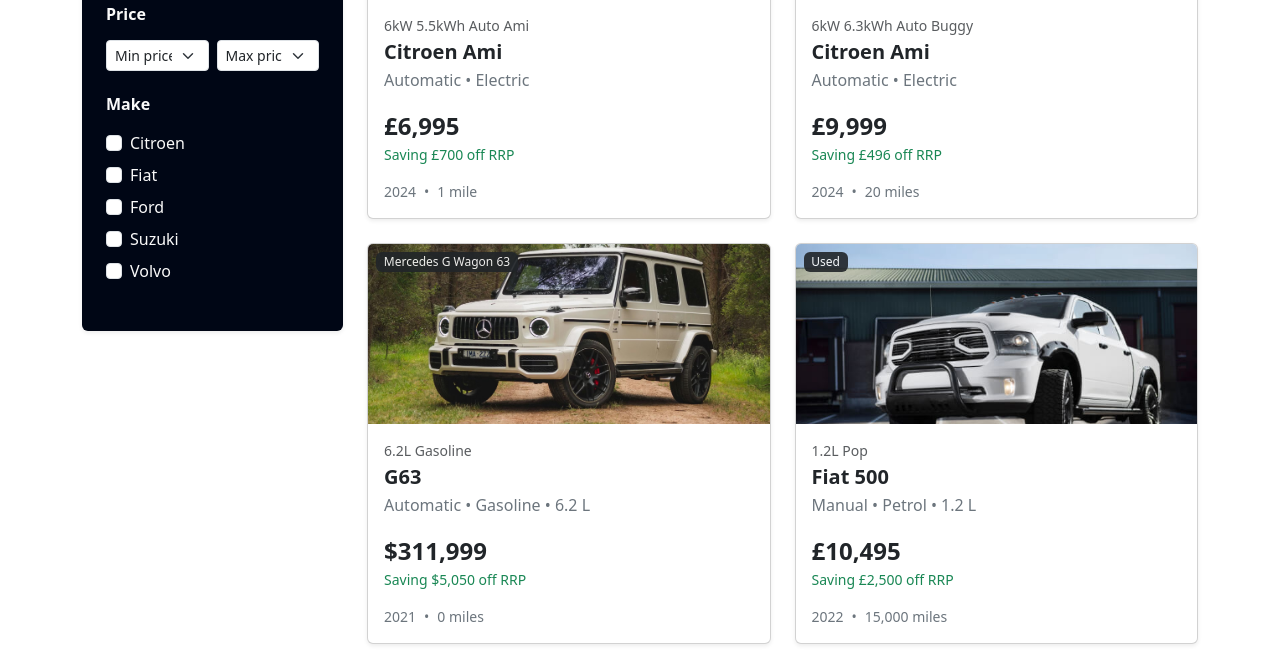
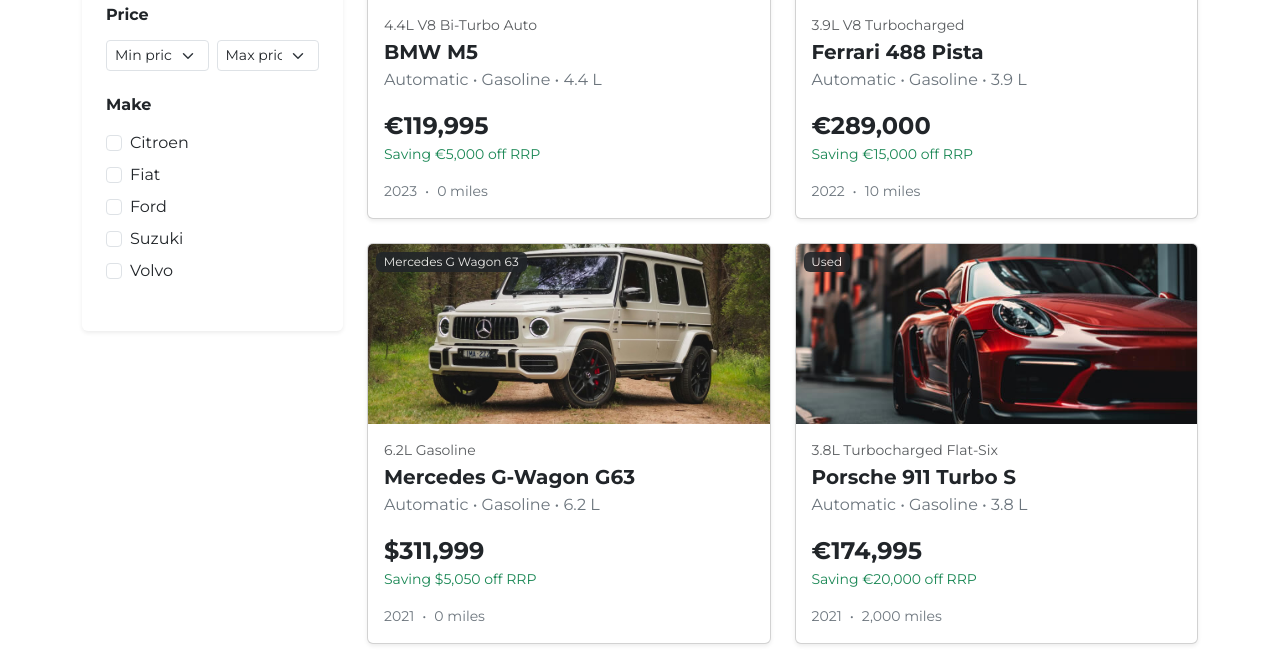
Before and after one commit to drenxhyliqi/WEB24_GR16, a PHP site: page /cars.php in a window 1280 px wide. Shown: the part 404-1070 px from the top of the page. Run offline with PHP 8.4, Linux system fonts and the light colour scheme.

Commit message:
Frtonend Fixes on Cars Page

```diff
--- a/assets/cars.css
+++ b/assets/cars.css
@@ -1,4 +1,16 @@
-/* Custom CSS to supplement Bootstrap */
+/* ============= BASE STYLES ============= */
+@import url('https://fonts.googleapis.com/css2?family=Montserrat:ital,wght@0,100..900;1,100..900&display=swap');
+
+* {
+    margin: 0;
+    padding: 0;
+    box-sizing: border-box;
+    font-family: "Montserrat", serif;
+}
+
+.container-fluid {
+    padding: 0 5%;
+}
 
 /* ============= NAVBAR ============= */
 .navbar {
@@ -7,6 +19,7 @@
     top: 0;
     width: 100%;
     z-index: 1;
+    padding: 0.5rem 0;
 }
 
 .navbar-nav .nav-link {
@@ -17,17 +30,15 @@
     color: #011750ad;
 }
 
+.navbar-nav .nav-link.active {
+    color: #011750 !important;
+}
+
 ul li a {
     padding: 0 3rem 0 0 !important;
     text-transform: uppercase;
     font-size: 24px;
     font-weight: 600 !important;
-}
-
-.bi-person-fill {
-    cursor: pointer;
-    font-size: 1.8rem;
-    color: #f8f7fd !important;
 }
 
 .navbar-toggler {
@@ -39,7 +50,6 @@
     color: #035dad;
 }
 
-
 /* Logo styling */
 .logo-icon {
     height: 32px;
@@ -48,18 +58,12 @@
 }
 
 /* Card hover effect */
-.hover-shadow:hover {
-  box-shadow: 0 .5rem 1rem rgba(0,0,0,.15)!important;
+.hover-shadow {
     transition: box-shadow 0.3s ease;
 }
 
-/* Custom colors for filter badge */
-.bg-teal-light {
-  background-color: rgba(20, 184, 166, 0.1);
-}
-
-.text-teal {
-  color: rgb(20, 184, 166);
+.hover-shadow:hover {
+    box-shadow: 0 .5rem 1rem rgba(0,0,0,.15)!important;
 }
 
 /* Filter sidebar styling */
@@ -68,31 +72,21 @@
     top: 80px;
     max-height: calc(100vh - 100px);
     overflow-y: auto;
-  background-color: #000615 !important;
-  color: #f9f9f9 !important;
 }
 
-/* General spacing and responsiveness improvements */
+
 @media (max-width: 768px) {
     h1 {
         font-size: 1.75rem;
     }
-
-  .filter-badge {
-    padding: 0.5rem !important;
 }
 
-  .filter-badge i {
-    font-size: 0.875rem;
-  }
-}
 
-/* Styling for card image containers */
 .card .position-relative {
     overflow: hidden;
 }
 
-/* Better styling for the condition badge */
+
 .position-absolute.badge {
     font-weight: normal;
     opacity: 0.9;
@@ -102,7 +96,7 @@
 .footer-info {
     background-color: #000615;
     color: rgba(255, 255, 255, 0.855);
-    border: 1px solid #000615;
+    padding: 0 5%;
 }
 
 .footer-lists p {
--- a/cars.php
+++ b/cars.php
@@ -7,13 +7,11 @@
     <title>Car Marketplace - Find Your Perfect Car</title>
     <link rel="icon" href="assets/img/webicon.png" type="image/x-icon">
 
-
-    <!-- Bootstrap CSS -->
-    <link href="https://cdn.jsdelivr.net/npm/bootstrap@5.3.0/dist/css/bootstrap.min.css" rel="stylesheet">
+    <!-- Bootstrap & Icons -->
+    <link href="https://cdn.jsdelivr.net/npm/bootstrap@5.3.3/dist/css/bootstrap.min.css" rel="stylesheet">
+    <link rel="stylesheet" href="https://cdn.jsdelivr.net/npm/bootstrap-icons@1.11.3/font/bootstrap-icons.min.css">
     <!-- Custom CSS -->
-    <link href="/assets/cars.css" rel="stylesheet">
-    <!-- Bootstrap Icons -->
-    <link rel="stylesheet" href="https://cdn.jsdelivr.net/npm/bootstrap-icons@1.11.0/font/bootstrap-icons.css">
+    <link href="assets/cars.css" rel="stylesheet">
 </head>
 
 <body>
@@ -28,9 +26,9 @@
             </button>
             <div class="collapse navbar-collapse" id="navbarSupportedContent">
                 <ul class="navbar-nav mx-auto d-flex align-items-left gap-1 py-2">
-                    <li class="nav-item"><a class="nav-link active" href="index.php">Home</a></li>
+                    <li class="nav-item"><a class="nav-link" href="index.php">Home</a></li>
                     <li class="nav-item"><a class="nav-link" href="about.php">About</a></li>
-                    <li class="nav-item"><a class="nav-link" href="products.php">Cars</a></li>
+                    <li class="nav-item"><a class="nav-link active" href="products.php">Cars</a></li>
                     <li class="nav-item"><a class="nav-link" href="contact.php">Contact</a></li>
                 </ul>
                 <ul class="navbar-nav d-flex align-items-right flex-row py-1">
@@ -42,14 +40,13 @@
         </div>
     </nav>
 
-
     <!-- Main content -->
-    <main class="container py-4">
+    <div class="container mt-4">
         <!-- Header section -->
         <div class="d-flex align-items-center mb-4">
             <div class="position-relative me-3">
                 <div class="position-absolute top-0 end-0 translate-middle badge rounded-pill bg-danger">
-                    124
+                    8
                 </div>
             </div>
             <h1 class="fw-bold">19,074 Cars Available</h1>
@@ -89,15 +86,15 @@
                         <div class="d-flex mb-2">
                             <select class="form-select form-select-sm me-2">
                                 <option>Min price</option>
-                                <option>£5,000</option>
-                                <option>£10,000</option>
-                                <option>£15,000</option>
+                                <option>€5,000</option>
+                                <option>€10,000</option>
+                                <option>€15,000</option>
                             </select>
                             <select class="form-select form-select-sm">
                                 <option>Max price</option>
-                                <option>£15,000</option>
-                                <option>£20,000</option>
-                                <option>£30,000</option>
+                                <option>€15,000</option>
+                                <option>€20,000</option>
+                                <option>€30,000</option>
                             </select>
                         </div>
                     </div>
@@ -126,8 +123,6 @@
                             <label class="form-check-label" for="volvo">Volvo</label>
                         </div>
                     </div>
-
-                    <!-- Other filters could go here -->
                 </div>
             </div>
 
@@ -163,15 +158,15 @@
                         <div class="d-flex mb-2">
                             <select class="form-select form-select-sm me-2">
                                 <option>Min price</option>
-                                <option>£5,000</option>
-                                <option>£10,000</option>
-                                <option>£15,000</option>
+                                <option>€5,000</option>
+                                <option>€10,000</option>
+                                <option>€15,000</option>
                             </select>
                             <select class="form-select form-select-sm">
                                 <option>Max price</option>
-                                <option>£15,000</option>
-                                <option>£20,000</option>
-                                <option>£30,000</option>
+                                <option>€15,000</option>
+                                <option>€20,000</option>
+                                <option>€30,000</option>
                             </select>
                         </div>
                     </div>
@@ -198,12 +193,12 @@
             <!-- Car listings -->
             <div class="col-md-9">
                 <div class="row g-4">
-                    <!-- Car Card 1 -->
+                    <!-- Car Card 1: BMW M5 -->
                     <div class="col-md-6">
                         <div class="card h-100 shadow-sm hover-shadow">
                             <!-- Car Image -->
                             <div class="position-relative">
-                                <img src="assets/img/m5.jpg" class="card-img-top" alt="Citroen Ami"
+                                <img src="assets/img/m5.jpg" class="card-img-top" alt="BMW M5"
                                      style="height: 180px; object-fit: cover;">
                                 <div class="position-absolute top-0 start-0 m-2 badge bg-dark">New (Pre-Reg)</div>
                             </div>
@@ -211,36 +206,36 @@
                             <!-- Car Details -->
                             <div class="card-body">
                                 <!-- Specs -->
-                                <p class="card-text small text-muted mb-1">6kW 5.5kWh Auto Ami</p>
+                                <p class="card-text small text-muted mb-1">4.4L V8 Bi-Turbo Auto</p>
 
                                 <!-- Make and Model -->
-                                <h5 class="card-title fw-bold mb-1">Citroen Ami</h5>
+                                <h5 class="card-title fw-bold mb-1">BMW M5</h5>
 
                                 <!-- Variant -->
-                                <p class="card-text text-secondary mb-3">Automatic • Electric</p>
+                                <p class="card-text text-secondary mb-3">Automatic • Gasoline • 4.4 L</p>
 
                                 <!-- Price and Savings -->
                                 <div class="mb-2">
-                                    <div class="fs-4 fw-bold">£6,995</div>
-                                    <div class="text-success small">Saving £700 off RRP</div>
+                                    <div class="fs-4 fw-bold">€119,995</div>
+                                    <div class="text-success small">Saving €5,000 off RRP</div>
                                 </div>
 
                                 <!-- Year and Mileage -->
                                 <div class="d-flex align-items-center small text-secondary mt-3">
-                                    <span>2024</span>
+                                    <span>2023</span>
                                     <span class="mx-2">•</span>
-                                    <span>1 mile</span>
+                                    <span>0 miles</span>
                                 </div>
                             </div>
                         </div>
                     </div>
 
-                    <!-- Car Card 2 -->
+                    <!-- Car Card 2: Ferrari 488 Pista -->
                     <div class="col-md-6">
                         <div class="card h-100 shadow-sm hover-shadow">
                             <!-- Car Image -->
                             <div class="position-relative">
-                                <img src="assets/img/pista488.jpg" class="card-img-top" alt="Citroen Ami Buggy"
+                                <img src="assets/img/pista488.jpg" class="card-img-top" alt="Ferrari 488 Pista"
                                      style="height: 180px; object-fit: cover;">
                                 <div class="position-absolute top-0 start-0 m-2 badge bg-dark">New (Pre-Reg)</div>
                             </div>
@@ -248,36 +243,36 @@
                             <!-- Car Details -->
                             <div class="card-body">
                                 <!-- Specs -->
-                                <p class="card-text small text-muted mb-1">6kW 6.3kWh Auto Buggy</p>
+                                <p class="card-text small text-muted mb-1">3.9L V8 Turbocharged</p>
 
                                 <!-- Make and Model -->
-                                <h5 class="card-title fw-bold mb-1">Citroen Ami</h5>
+                                <h5 class="card-title fw-bold mb-1">Ferrari 488 Pista</h5>
 
                                 <!-- Variant -->
-                                <p class="card-text text-secondary mb-3">Automatic • Electric</p>
+                                <p class="card-text text-secondary mb-3">Automatic • Gasoline • 3.9 L</p>
 
                                 <!-- Price and Savings -->
                                 <div class="mb-2">
-                                    <div class="fs-4 fw-bold">£9,999</div>
-                                    <div class="text-success small">Saving £496 off RRP</div>
+                                    <div class="fs-4 fw-bold">€289,000</div>
+                                    <div class="text-success small">Saving €15,000 off RRP</div>
                                 </div>
 
                                 <!-- Year and Mileage -->
                                 <div class="d-flex align-items-center small text-secondary mt-3">
-                                    <span>2024</span>
+                                    <span>2022</span>
                                     <span class="mx-2">•</span>
-                                    <span>20 miles</span>
+                                    <span>10 miles</span>
                                 </div>
                             </div>
                         </div>
                     </div>
 
-                    <!-- Car Card 3 -->
+                    <!-- Car Card 3: Mercedes G-Wagon G63 -->
                     <div class="col-md-6">
                         <div class="card h-100 shadow-sm hover-shadow">
                             <!-- Car Image -->
                             <div class="position-relative">
-                                <img src="assets/img/gwagon.jpg" class="card-img-top" alt="Suzuki Ignis"
+                                <img src="assets/img/gwagon.jpg" class="card-img-top" alt="Mercedes G-Wagon G63"
                                      style="height: 180px; object-fit: cover;">
                                 <div class="position-absolute top-0 start-0 m-2 badge bg-dark">Mercedes G Wagon 63</div>
                             </div>
@@ -288,7 +283,7 @@
                                 <p class="card-text small text-muted mb-1">6.2L Gasoline</p>
 
                                 <!-- Make and Model -->
-                                <h5 class="card-title fw-bold mb-1">G63</h5>
+                                <h5 class="card-title fw-bold mb-1">Mercedes G-Wagon G63</h5>
 
                                 <!-- Variant -->
                                 <p class="card-text text-secondary mb-3">Automatic • Gasoline • 6.2 L</p>
@@ -309,12 +304,12 @@
                         </div>
                     </div>
 
-                    <!-- Car Card 4 -->
+                    <!-- Car Card 4: Porsche 911 Turbo S -->
                     <div class="col-md-6">
                         <div class="card h-100 shadow-sm hover-shadow">
                             <!-- Car Image -->
                             <div class="position-relative">
-                                <img src="assets/img/ford.jpg" class="card-img-top" alt="Fiat 500"
+                                <img src="assets/img/porsche.jpg" class="card-img-top" alt="Porsche 911 Turbo S"
                                      style="height: 180px; object-fit: cover;">
                                 <div class="position-absolute top-0 start-0 m-2 badge bg-dark">Used</div>
                             </div>
@@ -322,99 +317,25 @@
                             <!-- Car Details -->
                             <div class="card-body">
                                 <!-- Specs -->
-                                <p class="card-text small text-muted mb-1">1.2L Pop</p>
+                                <p class="card-text small text-muted mb-1">3.8L Turbocharged Flat-Six</p>
 
                                 <!-- Make and Model -->
-                                <h5 class="card-title fw-bold mb-1">Fiat 500</h5>
+                                <h5 class="card-title fw-bold mb-1">Porsche 911 Turbo S</h5>
 
                                 <!-- Variant -->
-                                <p class="card-text text-secondary mb-3">Manual • Petrol • 1.2 L</p>
+                                <p class="card-text text-secondary mb-3">Automatic • Gasoline • 3.8 L</p>
 
                                 <!-- Price and Savings -->
                                 <div class="mb-2">
-                                    <div class="fs-4 fw-bold">£10,495</div>
-                                    <div class="text-success small">Saving £2,500 off RRP</div>
+                                    <div class="fs-4 fw-bold">€174,995</div>
+                                    <div class="text-success small">Saving €20,000 off RRP</div>
                                 </div>
 
                                 <!-- Year and Mileage -->
                                 <div class="d-flex align-items-center small text-secondary mt-3">
-                                    <span>2022</span>
+                                    <span>2021</span>
                                     <span class="mx-2">•</span>
-                                    <span>15,000 miles</span>
-                                </div>
-                            </div>
-                        </div>
-                    </div>
-
-                    <!-- Car Card 5 -->
-                    <div class="col-md-6">
-                        <div class="card h-100 shadow-sm hover-shadow">
-                            <!-- Car Image -->
-                            <div class="position-relative">
-                                <img src="assets/img/e63s.jpg" class="card-img-top" alt="Volvo XC60"
-                                    style="height: 180px; object-fit: cover;">
-                                <div class="position-absolute top-0 start-0 m-2 badge bg-dark">Used</div>
-                            </div>
-
-                            <!-- Car Details -->
-                            <div class="card-body">
-                                <!-- Specs -->
-                                <p class="card-text small text-muted mb-1">2.0 D4 Momentum</p>
-
-                                <!-- Make and Model -->
-                                <h5 class="card-title fw-bold mb-1">Volvo XC60</h5>
-
-                                <!-- Variant -->
-                                <p class="card-text text-secondary mb-3">Automatic • Diesel • 2.0 L</p>
-
-                                <!-- Price and Savings -->
-                                <div class="mb-2">
-                                    <div class="fs-4 fw-bold">£28,995</div>
-                                    <div class="text-success small">Saving £3,200 off RRP</div>
-                                </div>
-
-                                <!-- Year and Mileage -->
-                                <div class="d-flex align-items-center small text-secondary mt-3">
-                                    <span>2020</span>
-                                    <span class="mx-2">•</span>
-                                    <span>25,000 miles</span>
-                                </div>
-                            </div>
-                        </div>
-                    </div>
-
-                    <!-- Car Card 6 -->
-                    <div class="col-md-6">
-                        <div class="card h-100 shadow-sm hover-shadow">
-                            <!-- Car Image -->
-                            <div class="position-relative">
-                                <img src="assets/img/porsche.jpg" class="card-img-top" alt="Ford Fiesta"
-                                    style="height: 180px; object-fit: cover;">
-                                <div class="position-absolute top-0 start-0 m-2 badge bg-dark">Used</div>
-                            </div>
-
-                            <!-- Car Details -->
-                            <div class="card-body">
-                                <!-- Specs -->
-                                <p class="card-text small text-muted mb-1">1.0 EcoBoost mHEV ST-Line</p>
-
-                                <!-- Make and Model -->
-                                <h5 class="card-title fw-bold mb-1">Ford Fiesta</h5>
-
-                                <!-- Variant -->
-                                <p class="card-text text-secondary mb-3">Manual • Petrol • 1.0 L</p>
-
-                                <!-- Price and Savings -->
-                                <div class="mb-2">
-                                    <div class="fs-4 fw-bold">£14,495</div>
-                                    <div class="text-success small">Saving £1,800 off RRP</div>
-                                </div>
-
-                                <!-- Year and Mileage -->
-                                <div class="d-flex align-items-center small text-secondary mt-3">
-                                    <span>2023</span>
-                                    <span class="mx-2">•</span>
-                                    <span>5,000 miles</span>
+                                    <span>2,000 miles</span>
                                 </div>
                             </div>
                         </div>
@@ -422,6 +343,8 @@
                 </div>
             </div>
         </div>
+    </div>
+
     <!-- ============= FOOTER SECTION ============= -->
     <footer class="container-fluid mt-5 footer-info">
         <div class="row d-flex align-items-center footer-info-content">
@@ -493,13 +416,10 @@
             </div>
         </div>
 
-            <p id="copyright">&copy; All rights are reserved. Made by <a
-                    href="https://github.com/drenxhyliqi/WEB24_GR16" target="_blank"><b>execution</b></a></p>
+        <p id="copyright">&copy; All rights are reserved. Made by <a href="https://github.com/drenxhyliqi/WEB24_GR16" target="_blank"><b>execution</b></a></p>
     </footer>
-    </main>
 
     <!-- Bootstrap Bundle with Popper -->
-    <script src="https://cdn.jsdelivr.net/npm/bootstrap@5.3.0/dist/js/bootstrap.bundle.min.js"></script>
+    <script src="https://cdn.jsdelivr.net/npm/bootstrap@5.3.3/dist/js/bootstrap.bundle.min.js"></script>
 </body>
-
 </html>
```
Lines whose indentation alone changed are shown as unchanged.
